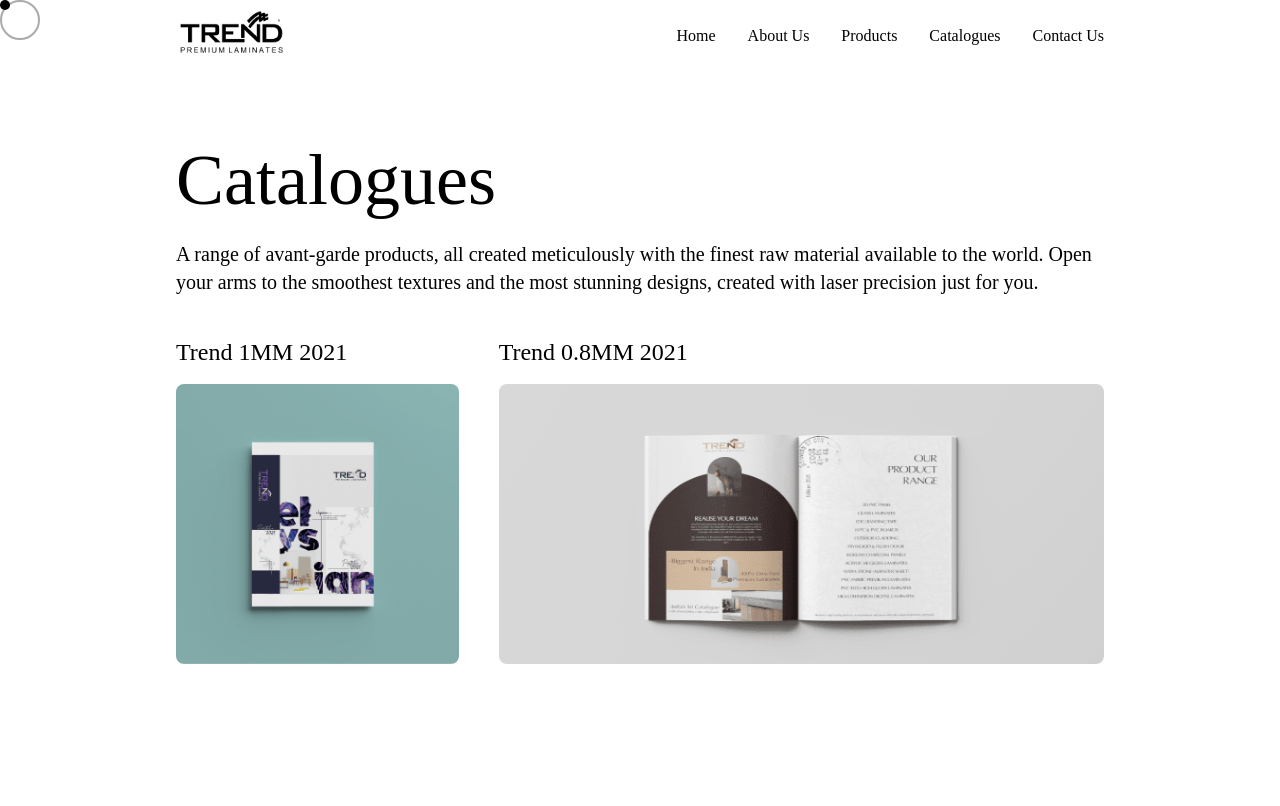
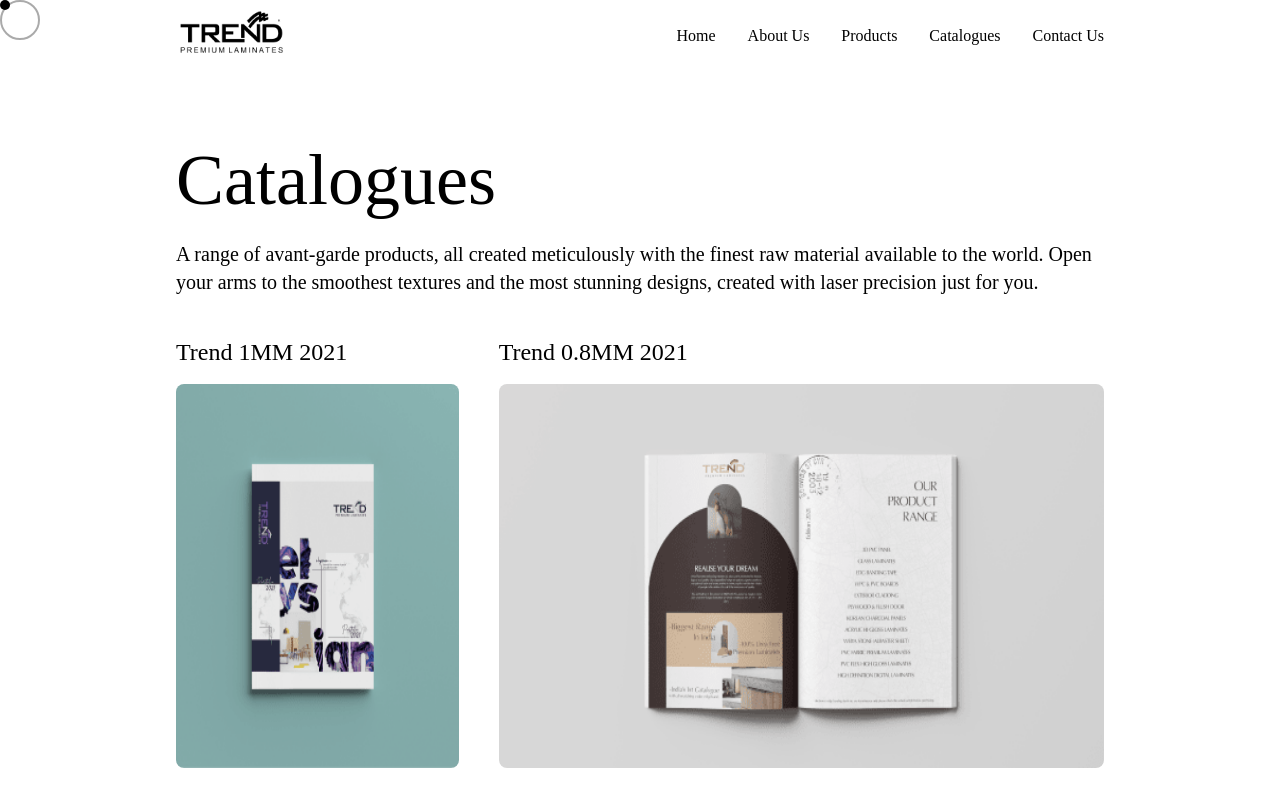
Before and after one commit to lemon-8/trend-laminates, a React (Create React App) app: page /catalogues in a window 1280 px wide. Shown: the top 806 px of the page. Built offline with nearby package versions, Linux system fonts and the light colour scheme.

Commit message:
added: hover effect and images aligned

```diff
--- a/src/Catalogues.js
+++ b/src/Catalogues.js
@@ -46,31 +46,39 @@
     return (
         <div>
             <div className="px-10 pt-36 pb-28 xl:px-44">
-                <div className="h-screen" data-aos="fade-up">
+                <div data-aos="fade-up">
                     <p className="font-garamond text-7xl">Catalogues</p>
                     <p className="mt-6 text-xl font-light">A range of avant-garde products, all created meticulously with the finest raw material available to the world.
                         Open your arms to the smoothest textures and the most stunning designs, created with laser precision just for you.</p>
-                    <div className="grid grid-cols-12 gap-10 mt-10">
+                    <div className="grid grid-cols-12 gap-10 my-10">
                         <div className="col-span-12 md:col-span-4">
-                            <p className="text-2xl font-medium text-trend">Trend 1MM 2021</p>
-                            <img src={trend1} className="w-full mt-4 rounded-lg h-3/4" alt="" />
+                            <p className="mb-4 text-2xl font-medium text-trend">Trend 1MM 2021</p>
+                            <div className="overflow-hidden">
+                                <img src={trend1} className="w-full duration-500 transform rounded-lg hover:scale-125 h-96" alt="" />
+                            </div>
                         </div>
                         <div className="col-span-12 md:col-span-8">
-                            <p className="text-2xl font-medium text-trend">Trend 0.8MM 2021</p>
-                            <img src={trend8} className="w-full mt-4 rounded-lg h-3/4" alt="" />
+                            <p className="mb-4 text-2xl font-medium text-trend">Trend 0.8MM 2021</p>
+                            <div className="overflow-hidden">
+                                <img src={trend8} className="w-full duration-500 transform rounded-lg hover:scale-125 h-96" alt="" />
+                            </div>
                         </div>
                     </div>
                 </div>
                 <div>
                     {catalogues.map(({ id, src1, src2, title1, title2, span1, span2, fade }) => {
-                        return (<div className="grid grid-cols-12 gap-10" data-aos={`fade-${fade}`} key={id}>
+                        return (<div className="grid grid-cols-12 gap-10 mt-10 overflow-hidden" data-aos={`fade-${fade}`} key={id}>
                             <div className={`col-span-12 md:col-span-${span1}`} >
-                                <p className="text-2xl font-medium text-trend">{title1}</p>
-                                <img src={src1} alt="magazine" className="w-full mt-4 rounded-lg h-3/4" />
+                                <p className="mb-4 text-2xl font-medium text-trend">{title1}</p>
+                                <div className="overflow-hidden">
+                                    <img src={src1} alt="magazine" className="w-full overflow-hidden duration-500 transform rounded-lg h-96 hover:scale-125" />
+                                </div>
                             </div>
                             <div className={`col-span-12 md:col-span-${span2}`}>
-                                <p className="text-2xl font-medium text-trend">{title2}</p>
-                                <img src={src2} alt="magazine" className="w-full mt-4 rounded-lg h-3/4" />
+                                <p className="mb-4 text-2xl font-medium text-trend">{title2}</p>
+                                <div className="overflow-hidden">
+                                    <img src={src2} alt="magazine" className="w-full overflow-hidden duration-500 transform rounded-lg h-96 hover:scale-125" />
+                                </div>
                             </div>
                         </div>
                         )
```
